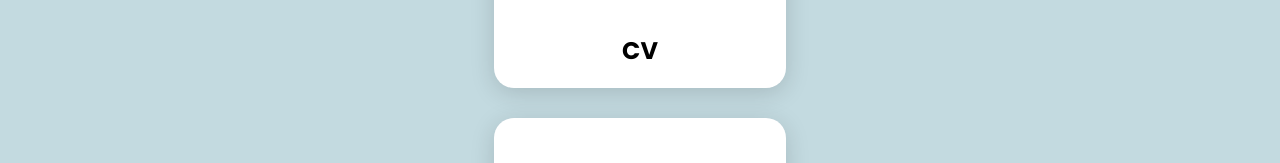
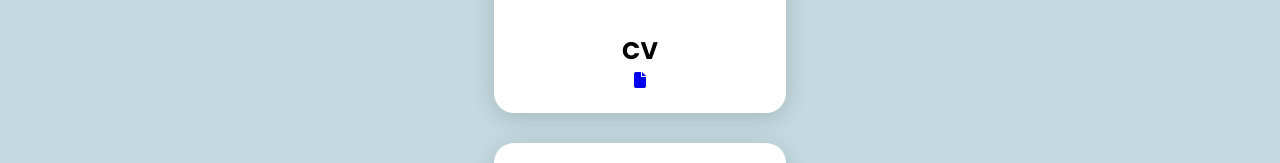
Before and after one commit to Fatoom22/Fatoom.com, a plain HTML site: page index.html in a window 1280 px wide. Shown: the part 1846-2009 px from the top of the page. Drawn offline with Linux system fonts and the light colour scheme.

Commit message:
Update index.html

```diff
--- a/index.html
+++ b/index.html
@@ -69,7 +69,7 @@
         </div>
         <div class="info">
         <h2>CV</h2>
-            <a href="https://violet-sheena-27.tiiny.site/"></a>
+            <a href="https://violet-sheena-27.tiiny.site/">  <i class="fa-solid fa-file"></i></a>
         </div>
        </div>
       </div>
```
